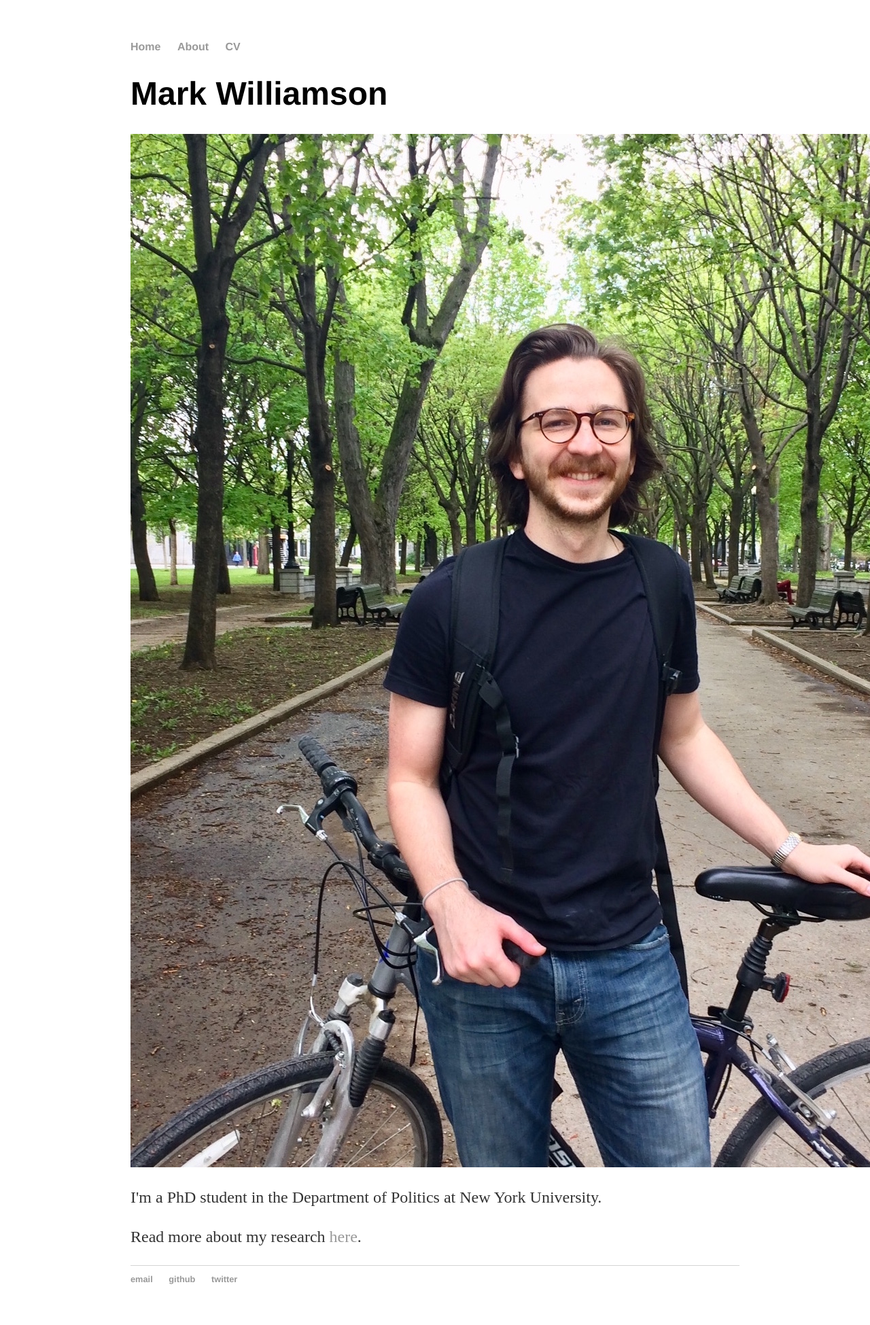
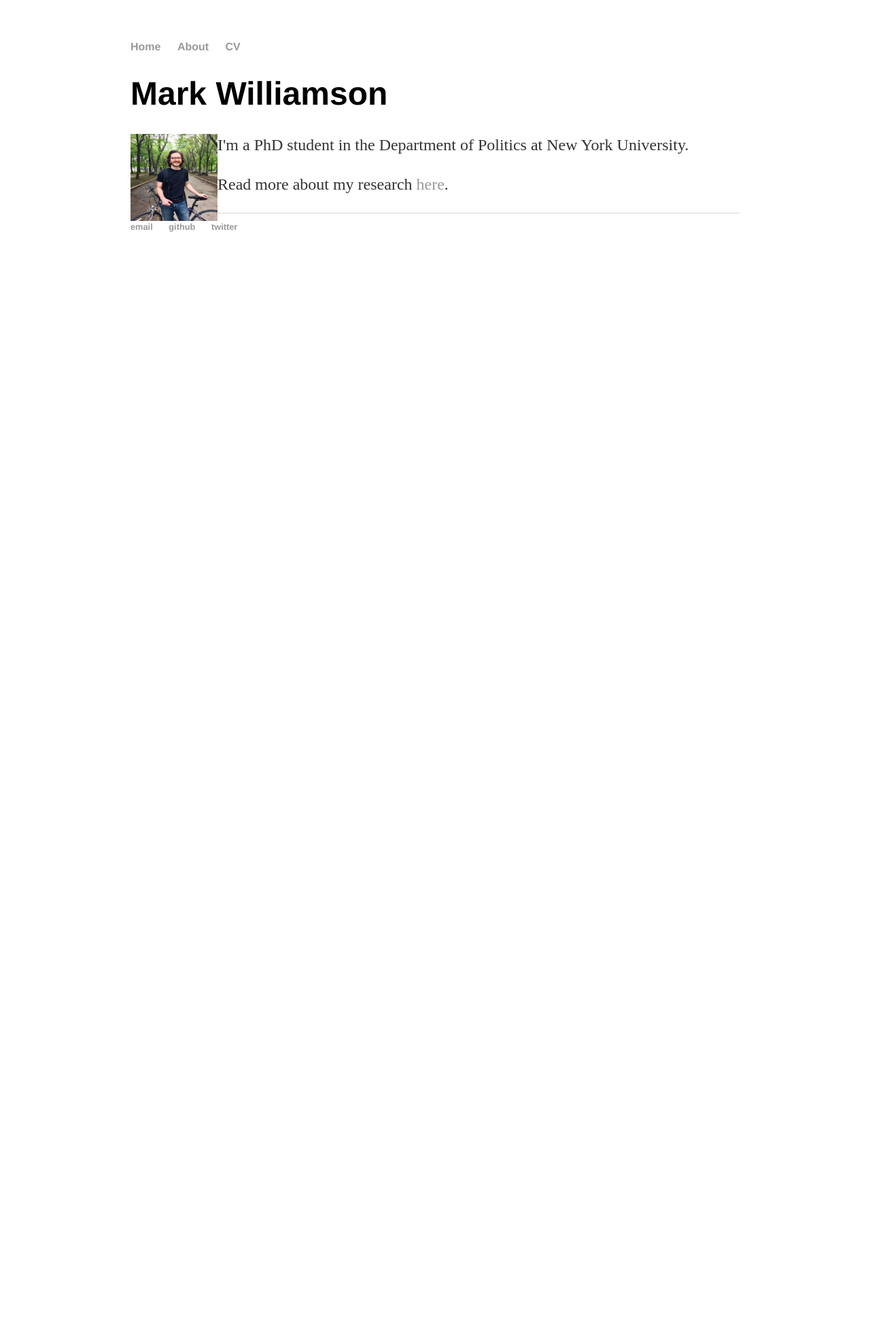
Before and after one commit to mark-williamson/mark-williamson.github.io, a Jekyll site: the page built from index.html, in a window 1280 px wide. Shown: the whole page at 68% size. Built offline with Jekyll 4.4.1, drawn with Linux system fonts in a browser that asks for light colours; after the commit the page ends 900 px from its top, so only the background shows below that.

Commit message:
update main page photo

```diff
--- a/index.html
+++ b/index.html
@@ -4,7 +4,7 @@ title: Mark Williamson
 ---
 <div class="blurb">
 	<h1>Mark Williamson</h1>
-	<img src="assets/profile_photo.jpeg?raw=true"/>
+	<img src="assets/profile_photo.jpeg?raw=true" style="width:128px;height:128px;float:left"/>
 	<p>I'm a PhD student in the Department of Politics at New York University. </p>
 	<p> Read more about my research <a href="/about">here</a>.</p>
 </div><!-- /.blurb -->
```
